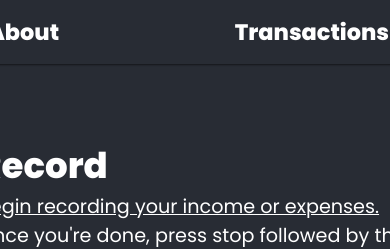
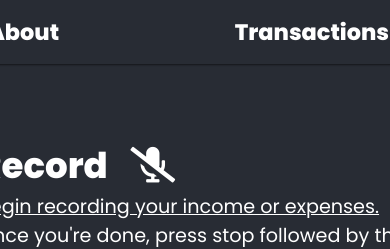
Before and after one commit to when-2-meet-dupe/speech-app, a React (Create React App) app in the folder client/: page /record in a window 390 px wide. Shown: the top 249 px of the page. Built offline with nearby package versions, Linux system fonts and the light colour scheme.

Commit message:
fix: add microphone icon beside header

```diff
--- a/client/src/STT/SpeechToText.js
+++ b/client/src/STT/SpeechToText.js
@@ -108,7 +108,9 @@ function SpeechToText() {
   const renderHeader = () => {
     return (
       <>
-        <h1>Record</h1>
+        <h1>
+          Record <span className="volumePic">{volumePic}</span>
+        </h1>
         <p>
           <Tooltip
             title="For example, you can say '$100 income business'."
@@ -134,7 +136,7 @@ function SpeechToText() {
         <CheckIcon />
       </button>
       <button onClick={handleUndo}>
-        Undo <UndoIcon />
+        <UndoIcon />
       </button>
       <p>{note}</p>
     </div>
@@ -161,9 +163,9 @@ function SpeechToText() {
 
   let volumePic = <i class="fas fa-volume-mute"></i>;
   if (isListening) {
-    volumePic = <i class="fas fa-volume-up"></i>;
+    volumePic = <i class="fas fa-microphone"></i>;
   } else {
-    volumePic = <i class="fas fa-volume-mute"></i>;
+    volumePic = <i class="fas fa-microphone-slash"></i>;
   }
 
   return (
```
